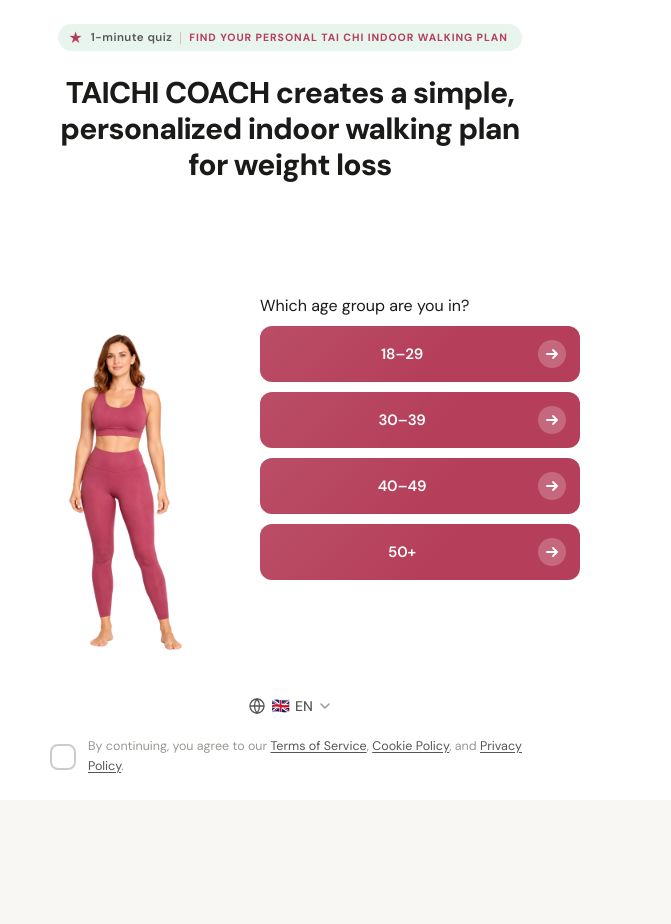
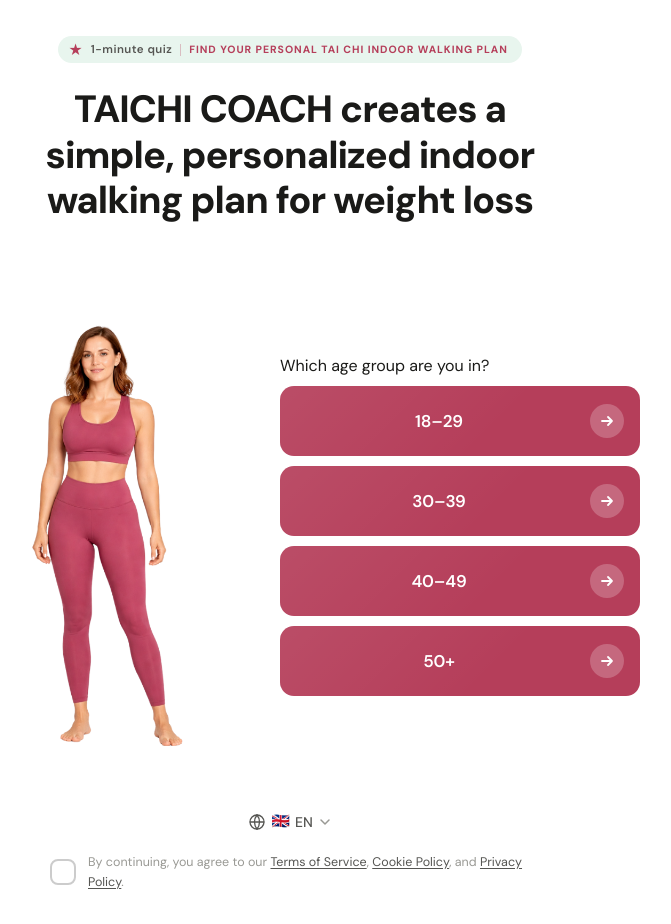
Before and after one commit to soft-synergy/quiz, a Next.js app: page /en in a window 1280 px wide. Shown: the whole page, without its empty margins (350-1021 px from the left). Before the commit the page ends 800 px from the top, so only its background shows below. Built offline with nearby package versions, Linux system fonts and the light colour scheme.

Commit message:
Revert "Reduce intro page scale ~20% + auto-scroll to consent on error"
This reverts commit f24f6028471ea5a0948e504fc2426890dadf6d4b.

```diff
--- a/app/[lang]/page.module.css
+++ b/app/[lang]/page.module.css
@@ -13,7 +13,7 @@
   display: flex;
   flex-direction: column;
   align-items: center;
-  padding: 24px 24px 24px;
+  padding: 36px 24px 32px;
   background: #ffffff;
 }
 
@@ -60,14 +60,14 @@
 
 /* ─── HEADLINE ───────────────────────────────────────────────── */
 .headline {
-  font-size: clamp(22px, 3.5vw, 30px);
+  font-size: clamp(26px, 5vw, 38px);
   font-weight: 800;
   line-height: 1.2;
   letter-spacing: -0.025em;
   text-align: center;
   color: var(--color-text);
-  max-width: 500px;
-  margin-bottom: 24px;
+  max-width: 560px;
+  margin-bottom: 40px;
   opacity: 0;
   animation: fadeDown 0.45s 0.14s ease both;
 }
@@ -79,11 +79,11 @@
   justify-content: center;
   gap: 0;
   width: 100%;
-  max-width: 580px;
+  max-width: 700px;
   flex: 1;
   opacity: 0;
   animation: fadeUp 0.5s 0.24s ease both;
-  margin-top: 16px;
+  margin-top: 32px;
 }
 
 /* ─── PERSON ─────────────────────────────────────────────────── */
@@ -115,7 +115,7 @@
   display: block;
   width: 100%;
   height: auto;
-  max-height: 480px;
+  max-height: 620px;
   opacity: 0;
 }
 
@@ -123,7 +123,7 @@
   display: block;
   width: 100%;
   height: auto;
-  max-height: 480px;
+  max-height: 620px;
   opacity: 1;
   transition: opacity 0.3s ease;
 }
@@ -132,7 +132,7 @@
   display: block;
   width: 100%;
   height: auto;
-  max-height: 480px;
+  max-height: 620px;
   object-fit: contain;
 }
 
@@ -154,11 +154,11 @@
   background: var(--color-primary);
   color: white;
   border: none;
-  border-radius: 12px;
-  padding: 14px 14px 14px 18px;
+  border-radius: 14px;
+  padding: 18px 16px 18px 20px;
   cursor: pointer;
   font-family: var(--font-dm-sans), -apple-system, BlinkMacSystemFont, sans-serif;
-  font-size: 15px;
+  font-size: 17px;
   font-weight: 600;
   letter-spacing: -0.01em;
   touch-action: manipulation;
@@ -201,8 +201,8 @@
 
 .ageBtnArrow {
   flex-shrink: 0;
-  width: 28px;
-  height: 28px;
+  width: 34px;
+  height: 34px;
   border-radius: 50%;
   background: rgba(255, 255, 255, 0.22);
   display: flex;
@@ -220,8 +220,8 @@
 /* ─── FOOTER ─────────────────────────────────────────────────── */
 .footer {
   width: 100%;
-  max-width: 580px;
-  margin-top: 20px;
+  max-width: 700px;
+  margin-top: 32px;
   display: flex;
   flex-direction: column;
   align-items: center;
--- a/app/[lang]/page.tsx
+++ b/app/[lang]/page.tsx
@@ -1,7 +1,7 @@
 'use client'
 import styles from './page.module.css'
 import { useRouter, useParams, notFound } from 'next/navigation'
-import { useEffect, useRef, useState } from 'react'
+import { useEffect, useState } from 'react'
 import { useQuizStore } from '@/lib/quiz-store'
 import { useLangStore, type LangCode } from '@/lib/lang-store'
 import { useIntroT, LANGUAGES } from '@/lib/i18n'
@@ -24,7 +24,6 @@
   const [consentChecked, setConsentChecked] = useState(false)
   const [consentError, setConsentError] = useState(false)
   const [personImgLoaded, setPersonImgLoaded] = useState(false)
-  const consentRef = useRef<HTMLDivElement>(null)
 
   // sync URL lang → store
   useEffect(() => {
@@ -41,7 +40,6 @@
   const handleAge = (age: string) => {
     if (!consentChecked) {
       setConsentError(true)
-      consentRef.current?.scrollIntoView({ behavior: 'smooth', block: 'center' })
       return
     }
     reset()
@@ -107,7 +105,7 @@
         </nav>
       </div>
 
-      <footer ref={consentRef} className={styles.footer}>
+      <footer className={styles.footer}>
         <LangPicker
           currentLang={lang}
           ariaLabel={t.lang_button_aria}
```
